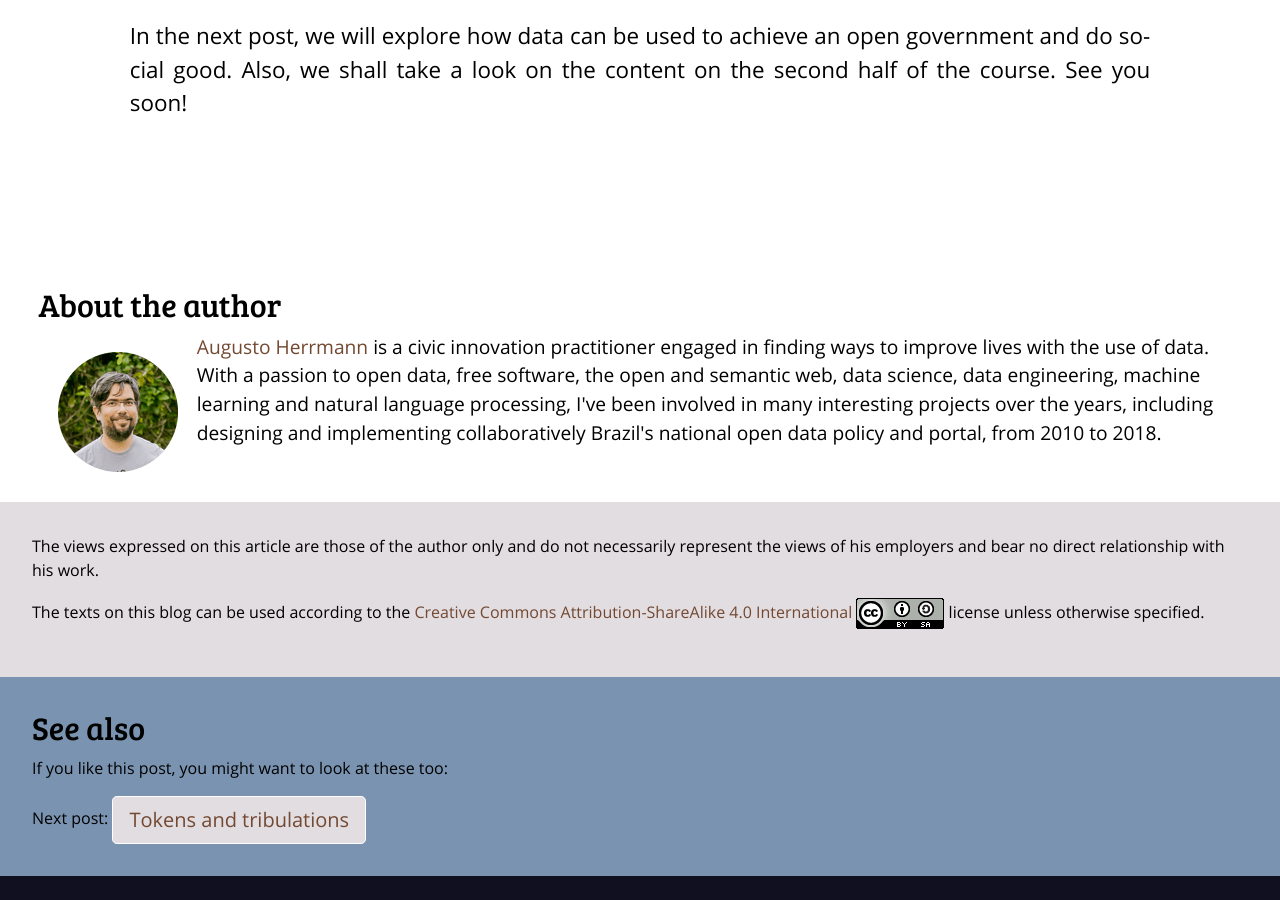
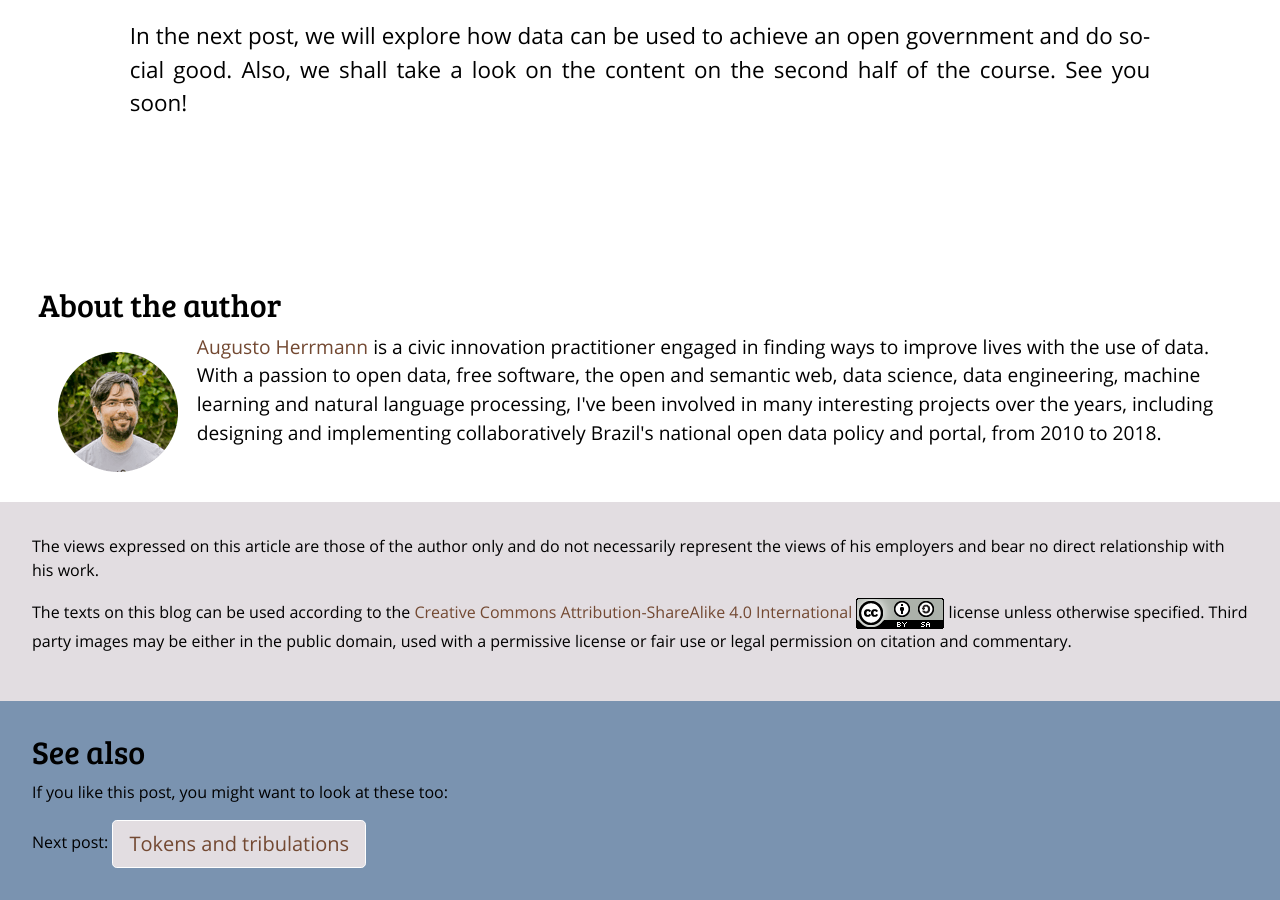
Before and after one commit to augusto-herrmann/augusto-herrmann.github.io, a Jekyll site: the page built from _posts/2019-05-17-notes-on-the-course-new-advances-in-digital-and-open-government.md, in a window 1280 px wide and 900 px high, scrolled down 4567 px. Built offline with Jekyll 4.4.1, drawn with Linux system fonts in a browser that asks for light colours; nearby versions of some CDN libraries; before the commit the page ends 5443 px from its top, so only the background shows below that.

Commit message:
Add image licensing comment to colophon

```diff
--- a/_config.yml
+++ b/_config.yml
@@ -45,7 +45,10 @@ t:
     licensing_preamble: The texts on this blog can be used according to the
     license_name: Creative Commons Attribution-ShareAlike 4.0 International
     license_href: https://creativecommons.org/licenses/by-sa/4.0/
-    licensing_supplement: license unless otherwise specified.
+    licensing_supplement: |
+      license unless otherwise specified. Third party images may be either
+      in the public domain, used with a permissive license or fair use or
+      legal permission on citation and commentary.
     see_also: "See also"
     see_also_text:
       If you like this post, you might want to look at these too
@@ -74,7 +77,10 @@ t:
       Os textos deste blog podem ser usados de acordo com a licença
     license_name: Creative Commons Atribuição-CompartilhaIgual 4.0 Internacional
     license_href: https://creativecommons.org/licenses/by-sa/4.0/deed.pt_BR
-    licensing_supplement: exceto quando especificado em contrário.
+    licensing_supplement: |
+      exceto quando especificado em contrário. Imagens de terceiros podem
+      ou ser de domínio público, ou usam uma licença permissiva ou
+      *fair use* ou permissão legal para citação e comentário.
     see_also: "Veja também"
     see_also_text:
       Se você gostou desta postagem, você pode querer ver essas também
```
